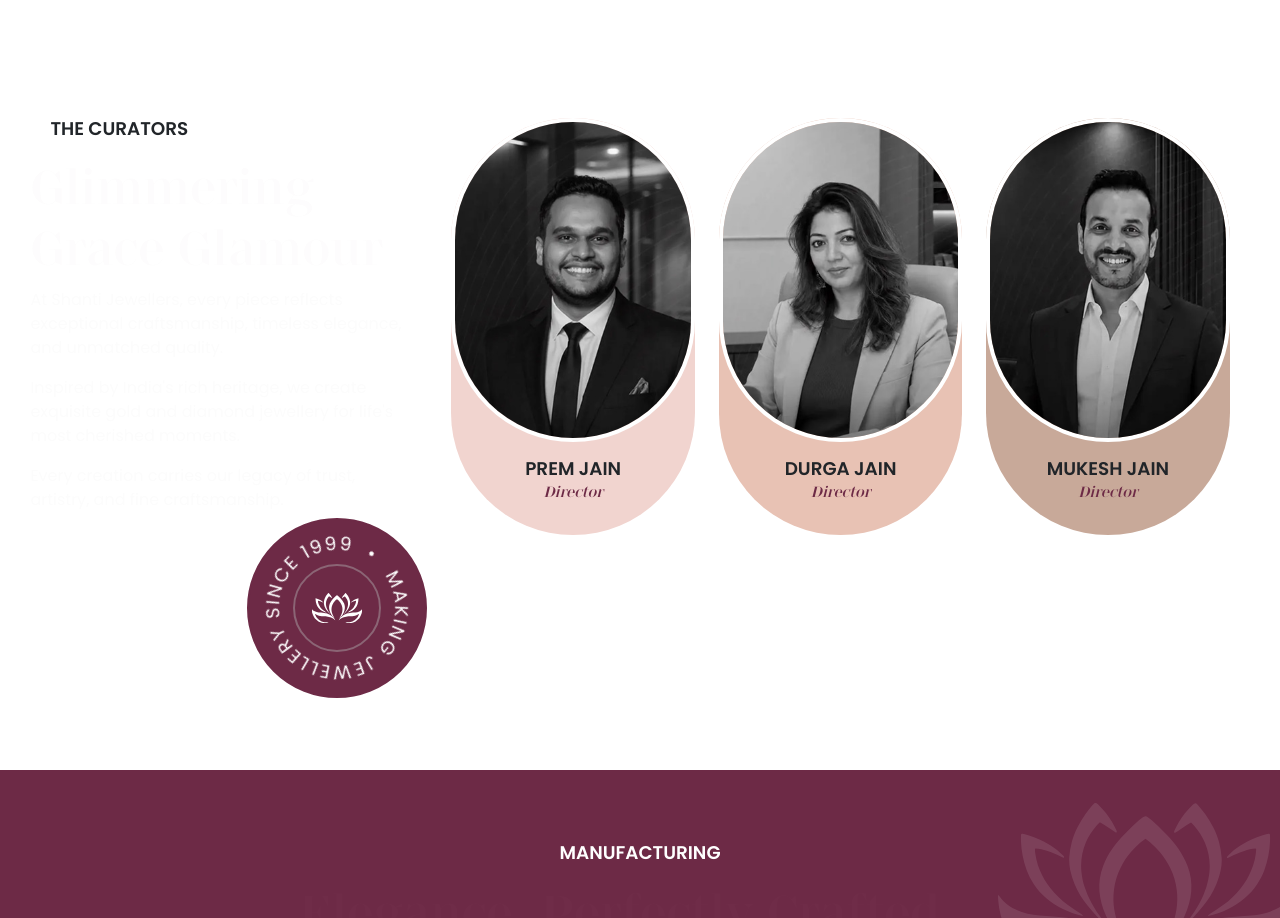
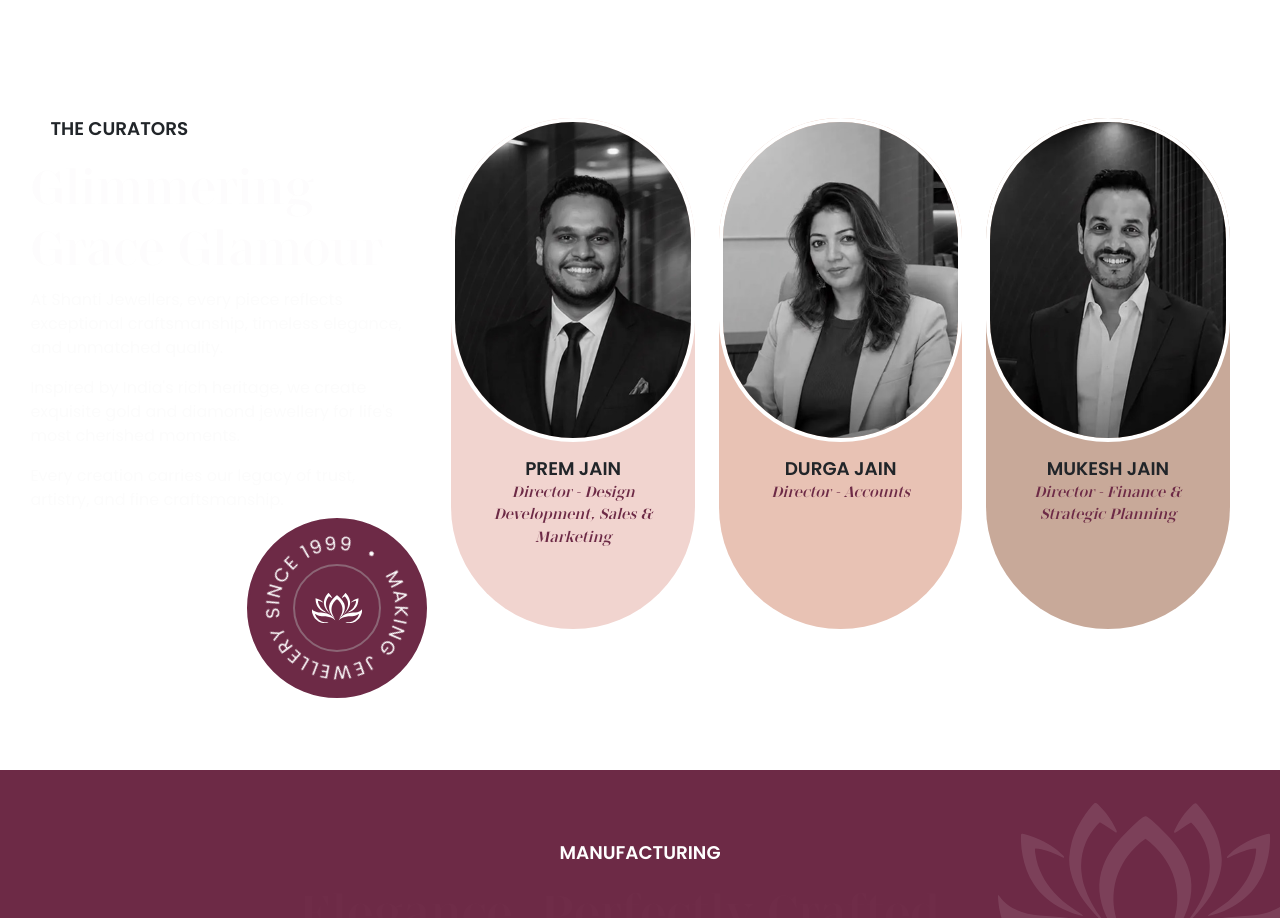
Before and after one commit to darshan617/shanti-jeweller, a Next.js app: page / in a window 1280 px wide. Shown: the part 3630-4548 px from the top of the page. Built offline with nearby package versions, Linux system fonts and the light colour scheme.

Commit message:
done with the changes in ui and animation

```diff
--- a/src/components/Layout/navbar/Navabr.jsx
+++ b/src/components/Layout/navbar/Navabr.jsx
@@ -3,6 +3,7 @@ import { useRouter } from "next/navigation";
 import Image from "next/image";
 import logo from "@/assets/images/logo.png";
 import styles from "@/components/Layout/navbar/Navbar.module.css";
+import Link from "next/link";
 
 export default function Header() {
   const router = useRouter();
@@ -38,7 +39,7 @@ export default function Header() {
       <div className={`${styles.pgHeadMain} container-fluid rounded`}>
         <div className="row justify-content-between align-items-center">
           <div className="col-auto">
-            <a onClick={() => router.push("/")} className={`${styles.logoBox} `}>
+            <Link href="/" className={`${styles.logoBox} `}>
               <Image
                 src={logo}
                 alt="Shanti Jewellers"
@@ -46,7 +47,7 @@ export default function Header() {
                 className={`${styles.logoImg}`}
                 fill
               />
-            </a>
+            </Link>
           </div>
           <div className="col-auto">
             <div className="hstack gap-4">
--- a/src/components/home/banner/Banner.jsx
+++ b/src/components/home/banner/Banner.jsx
@@ -142,7 +142,7 @@ const Banner = () => {
             type="video/mp4"
           />
           <source
-            src="/videos/manufactuing.mp4"
+            src="/videos/hero_mob.mp4"
             media="(min-width: 992px)"
             type="video/mp4"
           />
--- a/src/components/home/celebrates/Celebrate.jsx
+++ b/src/components/home/celebrates/Celebrate.jsx
@@ -207,9 +207,10 @@ const Celebrate = () => {
                   style={{ transitionDelay: ".3s" }}
                 >
                   <div
-                    className={`${styles.teamItem}`}
+                    className={`${styles.teamItem} d-flex flex-column pb-5`}
                     style={{ "--teamBgColor": "#f1d4cf" }}
                   >
+                    <div className="col-auto">
                       <div className={`${styles.teamImgBox}`}>
                         <Image
                           src={premJain}
@@ -217,9 +218,22 @@ const Celebrate = () => {
                           className={`${styles.teamImg}`}
                         />
                       </div>
-                    <div className="teamTxt py-3">
+                    </div>
+                    <div className="col-auto teamTxt py-3">
                       <h4 className={`${styles.teamName} mb-0`}>Prem Jain</h4>
-                      <div className={`${styles.teamDesg} titleFont mb-3`}>Director</div>
+                      <div className={`${styles.teamDesg} titleFont mb-3 mx-auto w-75`}>
+                        Director - Design Development, Sales &amp; Marketing
+                      </div>
+                    </div>
+                    <div className={`${styles.teamInfo} col px-4`}>
+                      <p>
+                        At the intersection of design and market insight,
+                        Pavan Jain shapes collections that respond to
+                        evolving demand. His understanding of product and
+                        people keeps Shanti connected to retailers,
+                        wholesalers and the changing pulse of the jewellery
+                        industry.
+                      </p>
                     </div>
                   </div>
                 </div>
@@ -229,9 +243,10 @@ const Celebrate = () => {
                   style={{ transitionDelay: ".5s" }}
                 >
                   <div
-                    className={`${styles.teamItem}`}
+                    className={`${styles.teamItem} d-flex flex-column pb-5`}
                     style={{ "--teamBgColor": "#e8c2b4" }}
                   >
+                    <div className="col-auto">
                       <div className={`${styles.teamImgBox}`}>
                         <Image
                           src={durgaJain}
@@ -239,9 +254,21 @@ const Celebrate = () => {
                           className={`${styles.teamImg}`}
                         />
                       </div>
-                    <div className="teamTxt py-3">
+                    </div>
+                    <div className="col-auto teamTxt py-3">
                       <h4 className={`${styles.teamName} mb-0`}>Durga Jain</h4>
-                      <div className={`${styles.teamDesg} titleFont mb-3`}>Director</div>
+                      <div className={`${styles.teamDesg} titleFont mb-3 mx-auto w-75`}>
+                        Director - Accounts
+                      </div>
+                    </div>
+                    <div className={`${styles.teamInfo} col px-4`}>
+                      <p>
+                        Precision, structure and accountability define
+                        Durga Jain's approach to the financial framework of
+                        Shanti. Her meticulous oversight brings clarity and
+                        consistency to the operations that keep the business
+                        moving seamlessly.
+                      </p>
                     </div>
                   </div>
                 </div>
@@ -251,9 +278,10 @@ const Celebrate = () => {
                   style={{ transitionDelay: ".7s" }}
                 >
                   <div
-                    className={`${styles.teamItem}`}
+                    className={`${styles.teamItem} d-flex flex-column pb-5`}
                     style={{ "--teamBgColor": "#c8a999" }}
                   >
+                    <div className="col-auto">
                       <div className={`${styles.teamImgBox}`}>
                         <Image
                           src={mukeshJain}
@@ -261,9 +289,21 @@ const Celebrate = () => {
                           className={`${styles.teamImg}`}
                         />
                       </div>
-                    <div className="teamTxt py-3">
+                    </div>
+                    <div className="col-auto teamTxt py-3">
                       <h4 className={`${styles.teamName} mb-0`}>Mukesh Jain</h4>
-                      <div className={`${styles.teamDesg} titleFont mb-3`}>Director</div>
+                      <div className={`${styles.teamDesg} titleFont mb-3 mx-auto w-75`}>
+                        Director - Finance &amp; Strategic Planning
+                      </div>
+                    </div>
+                    <div className={`${styles.teamInfo} col px-4`}>
+                      <p>
+                        A strategic mind behind Shanti's growth, Mukesh Jain
+                        steers the company's financial direction and
+                        long-term vision. His measured approach to planning
+                        and progress continues to strengthen the business
+                        for what lies ahead.
+                      </p>
                     </div>
                   </div>
                 </div>
--- a/src/components/home/celebrates/Celebrate.module.css
+++ b/src/components/home/celebrates/Celebrate.module.css
@@ -7,7 +7,7 @@
 .goldStone_1 {
   width: 25vw;
   height: 100%;
-    filter: drop-shadow(50px 30px 5px rgba(0, 0, 0, .1));
+  filter: drop-shadow(50px 30px 5px rgba(0, 0, 0, 0.1));
   transform: rotate(25deg);
   transform-origin: 50% 50%;
   pointer-events: none;
@@ -18,7 +18,7 @@
 
 .aboutYear {
   height: 50%;
-    color: rgba(var(--pinkRGB), .4);
+  color: rgba(var(--pinkRGB), 0.4);
   font-size: 15vw;
   line-height: 1;
   text-wrap: nowrap;
@@ -31,7 +31,7 @@
   pointer-events: none;
 }
 
- @media (min-width:768px) {
+@media (min-width: 768px) {
   .stoneBox {
     top: -10vh;
   }
@@ -55,7 +55,7 @@
   left: 0;
   object-fit: cover;
   object-position: center;
-    transition: all .5s ease;
+  transition: all 0.5s ease;
   z-index: 0;
   pointer-events: none;
 }
@@ -67,7 +67,7 @@
 }
 
 .jwHead {
-    font-size: clamp(1.50rem, calc(1.050rem + 2.250vw), 3.75rem);
+  font-size: clamp(1.5rem, calc(1.05rem + 2.25vw), 3.75rem);
 }
 
 .jiVert {
@@ -83,14 +83,19 @@
 }
 
 .jewellryItem:after {
-    content: '';
+  content: "";
   width: 200%;
   height: 100%;
   display: block;
   position: absolute;
   top: 0;
   right: 200%;
-    background: linear-gradient(105deg, rgba(255, 255, 255, 0) 20%, rgba(255, 255, 255, 0.3) 50%, rgba(255, 255, 255, 0) 80%);
+  background: linear-gradient(
+    105deg,
+    rgba(255, 255, 255, 0) 20%,
+    rgba(255, 255, 255, 0.3) 50%,
+    rgba(255, 255, 255, 0) 80%
+  );
   transition: none;
   filter: brightness(200%);
   z-index: 1;
@@ -98,59 +103,81 @@
 
 .jewellryItem:hover:after {
   right: -200%;
-    transition: all 2s .1s ease;
+  transition: all 2s 0.1s ease;
 }
- .pTag{
+.pTag {
   font-family: Poppins, sans-serif;
   font-size: 16px;
   font-weight: 400;
 }
 
-
 .teamItem {
+  height: 100%;
   border-radius: 50rem;
   background-color: var(--teamBgColor, #ccc);
-    transition: all .5s ease;
+  transition: all 0.8s ease;
 }
-
+.teamItem * {
+  transition: inherit;
+}
 .teamImgBox {
+  width: 100%;
+  aspect-ratio: 42.68%;
   border-radius: 50rem;
+  margin: auto;
   overflow: hidden;
   border: 4px solid #fff;
   top: 0;
   position: relative;
-    transition: all .3s ease-in-out;
+  transition: all 0.8s ease;
 }
-
 .teamImg {
   width: 100%;
   height: auto;
 }
-
 .teamName {
-    font-size: clamp(1.00rem, calc(0.950rem + 0.250vw), 1.25rem);
+  font-size: clamp(1rem, calc(0.95rem + 0.25vw), 1.25rem);
   font-weight: 600;
   text-transform: uppercase;
 }
-
 .teamDesg {
-    font-size: .95rem;
+  font-size: 0.95rem;
   color: var(--primary);
   font-style: italic;
+}
+.teamInfo {
+  height: 0;
+  overflow: hidden;
+  transition-delay: 0.5s;
+  font-size: 16px;
+}
+.teamInfo p {
+  height: 0;
+  overflow: hidden;
+  opacity: 0;
+  margin: 0;
+  transition: all 0.8s ease;
 }
 
 .teamItem:hover {
   background: var(--primary);
   color: #fff;
 }
-
 .teamItem:hover .teamDesg {
   color: #fff;
 }
-
 .teamItem:hover .teamImgBox {
-    box-shadow: 0 10px 30px rgba(0, 0, 0, .4);
-    top: -10px;
+  box-shadow: 0 10px 30px rgba(0, 0, 0, 0.4);
+  top: 0px;
+  width: 130px;
+  aspect-ratio: 1;
+}
+.teamItem:hover .teamInfo {
+  height: auto;
+}
+.teamItem:hover .teamInfo p {
+  height: 100%;
+  opacity: 0.8;
 }
 
 .aboutCircle {
@@ -160,20 +187,17 @@
   border-radius: 50%;
   border: 2px solid var(--primary);
   background: var(--primary);
-    transition: all .5s cubic-bezier(0.65, 0, 0.35, 1);
+  transition: all 0.5s cubic-bezier(0.65, 0, 0.35, 1);
   color: #fff;
 }
-
 @keyframes rotate {
   to {
     transform: rotate(-360deg);
   }
 }
-
 .cirText {
   max-width: 100%;
 }
-
 .cirText text {
   fill: #fff;
   font-size: 3.3rem;
@@ -182,12 +206,10 @@
   animation: rotate 20s linear infinite;
   transform-origin: 250px 250px;
 }
-
 .textcircle {
-    transition: transform .5s cubic-bezier(0.65, 0, 0.35, 1);
+  transition: transform 0.5s cubic-bezier(0.65, 0, 0.35, 1);
   transform-origin: 250px 250px;
 }
-
 .inCircle {
   width: 50%;
   height: 50%;
@@ -201,9 +223,8 @@
   border-radius: 50%;
   pointer-events: none;
 }
-
 .inCircle:before {
-    content: '';
+  content: "";
   width: 50px;
   height: auto;
   aspect-ratio: 5/3;
--- a/src/pages/_app.js
+++ b/src/pages/_app.js
@@ -73,8 +73,8 @@ function initSiteAnimations() {
       const tlSplitBurrowing = gsap.timeline({
         scrollTrigger: {
           trigger: target,
-          start: "top 90%",
-          end: "top center",
+          start: "top 70%",
+          end: "top 10%",
           scrub: 1,
         },
       });
--- a/src/pages/_document.js
+++ b/src/pages/_document.js
@@ -5,6 +5,7 @@ export default function Document() {
     <Html lang="en">
       <Head>
         <title>Shanti Jewellers - Glimmering Grace Glamour</title>
+        <link rel="icon" href="/lotus.svg" type="image/svg+xml" />
         <meta
           name="description"
           content="Shanti Jewellers — fine diamond, gold, and CZ jewellery crafted with quality and care since 1999."
--- a/src/pages/index.js
+++ b/src/pages/index.js
@@ -3,7 +3,7 @@ import React from 'react'
 
 const index = () => {
   return (
-    <HomeComponent />
+    <HomeComponent/>
   )
 }
 
```
Also changed, not shown: src/components/about-us/AboutUs.jsx (+17 -17 lines), src/pages/home/index.js (deleted, +0 -13 lines), public/lotus.svg (added), 1 other file (tests, documents, lock files or other folders). Lines whose indentation alone changed are shown as unchanged.
